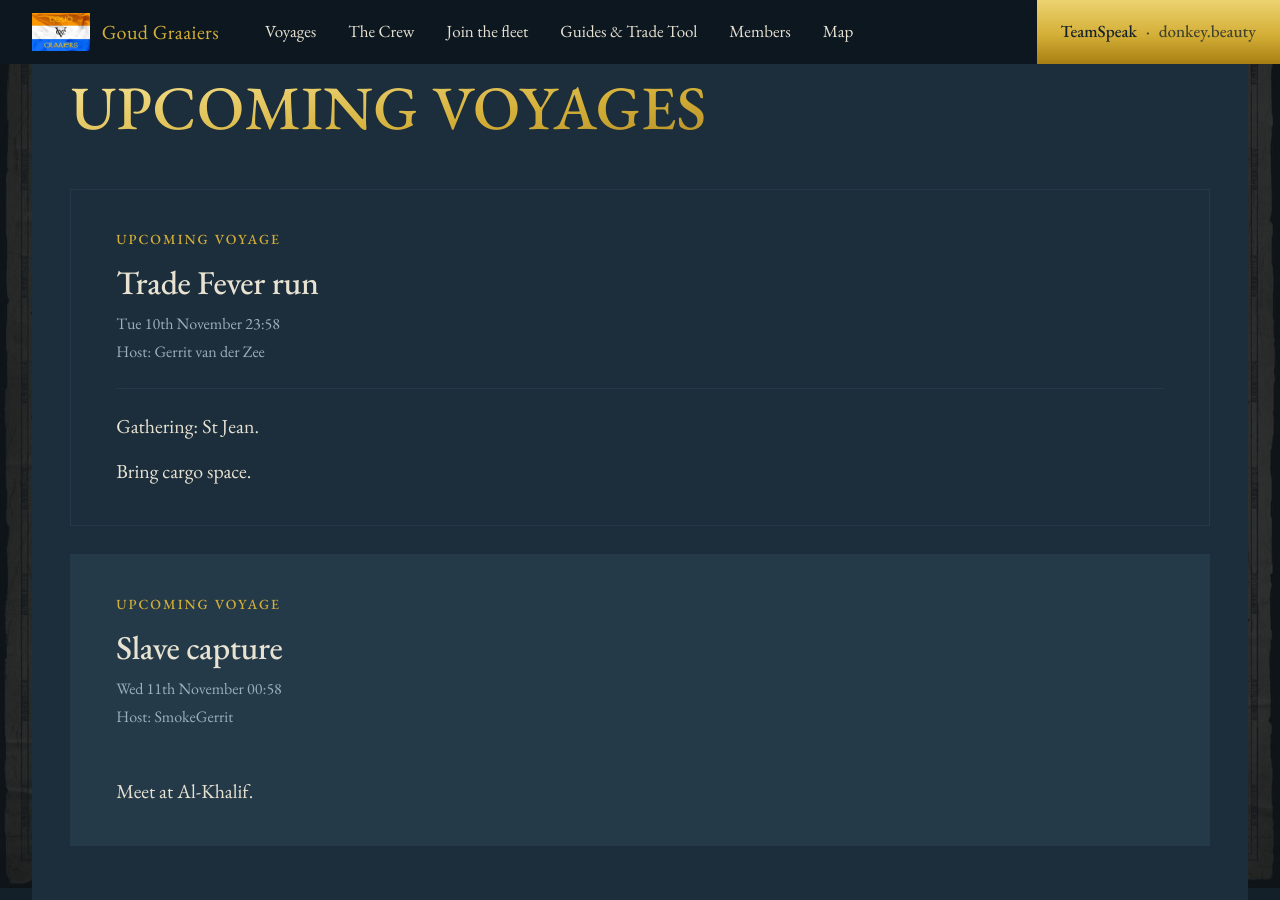
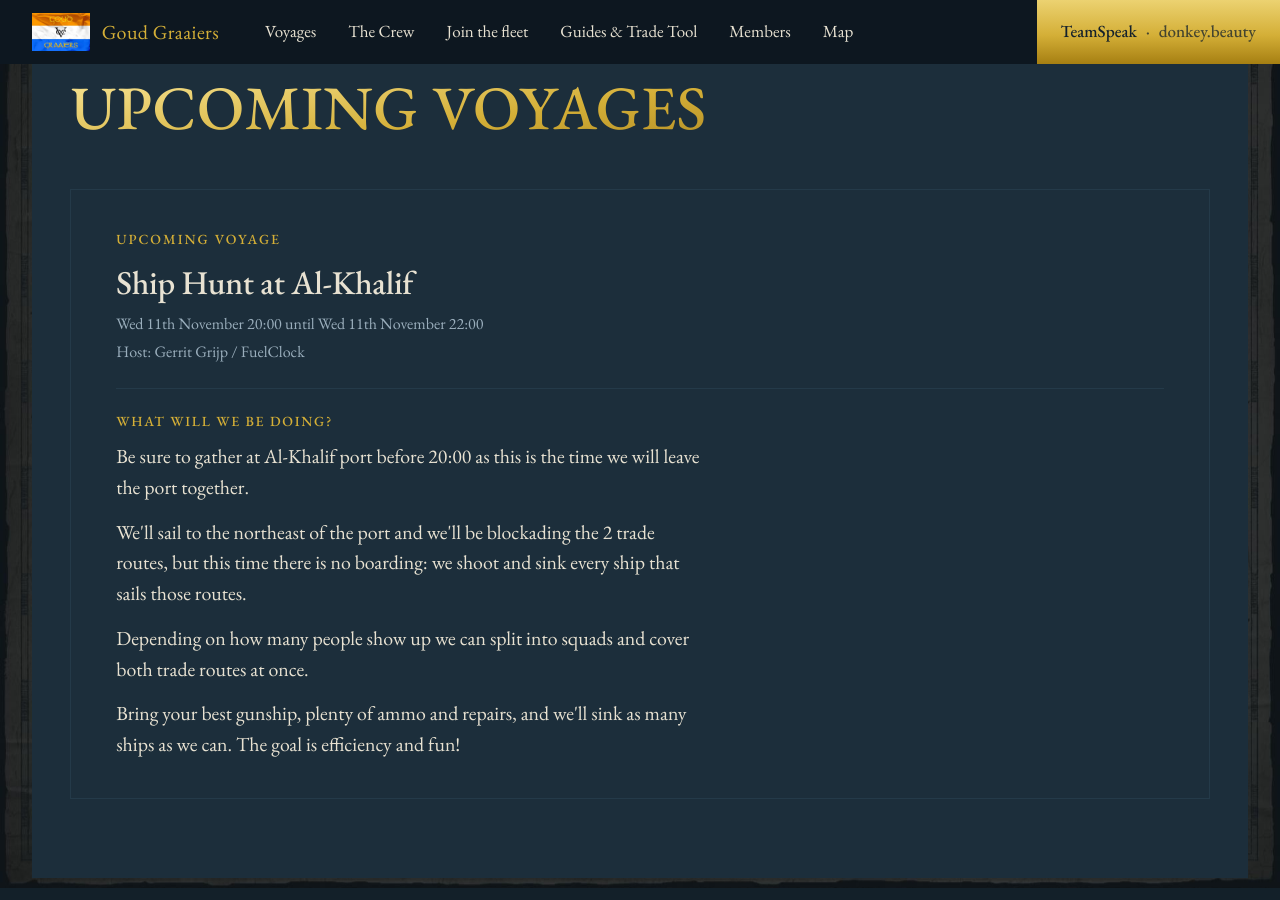
Before and after one commit to FuelClock/GoudGraaiers, a Jekyll site: the page built from events.md, in a window 1280 px wide and 900 px high, scrolled down 606 px. Built offline with Jekyll 4.4.1, drawn with Linux system fonts in a browser that asks for light colours.

Commit message:
Update voyages: 1 scheduled, 3 recent

```diff
--- a/assets/pages/events.md
+++ b/assets/pages/events.md
@@ -1,15 +1,8 @@
 ## Upcoming voyages
 
 <article class="upcoming-card">
-<h3 class="upcoming-card-title">Trade Fever run</h3>
-<p class="upcoming-card-date">Tue 10th November 23:58</p>
-<p class="upcoming-card-host">Host: Gerrit van der Zee</p>
-<div class="upcoming-card-plan"><p>Gathering: St Jean.</p><p>Bring cargo space.</p></div>
+<h3 class="upcoming-card-title">Ship Hunt at Al-Khalif</h3>
+<p class="upcoming-card-date">Wed 11th November 20:00 until Wed 11th November 22:00</p>
+<p class="upcoming-card-host">Host: Gerrit Grijp / FuelClock</p>
+<div class="upcoming-card-plan"><p class="upcoming-card-section">What will we be doing?</p><p>Be sure to gather at Al-Khalif port before 20:00 as this is the time we will leave the port together.</p><p>We'll sail to the northeast of the port and we'll be blockading the 2 trade routes, but this time there is no boarding: we shoot and sink every ship that sails those routes.</p><p>Depending on how many people show up we can split into squads and cover both trade routes at once.</p><p>Bring your best gunship, plenty of ammo and repairs, and we'll sink as many ships as we can. The goal is efficiency and fun!</p></div>
 </article>
-
-<article class="upcoming-card">
-<h3 class="upcoming-card-title">Slave capture</h3>
-<p class="upcoming-card-date">Wed 11th November 00:58</p>
-<p class="upcoming-card-host">Host: SmokeGerrit</p>
-<div class="upcoming-card-plan"><p>Meet at Al-Khalif.</p></div>
-</article>
```
